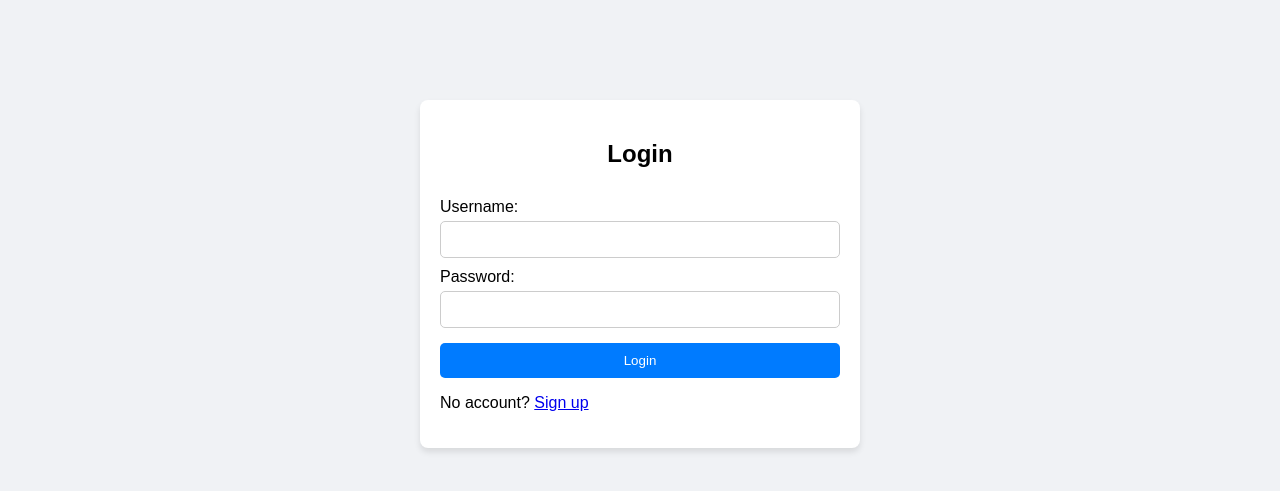
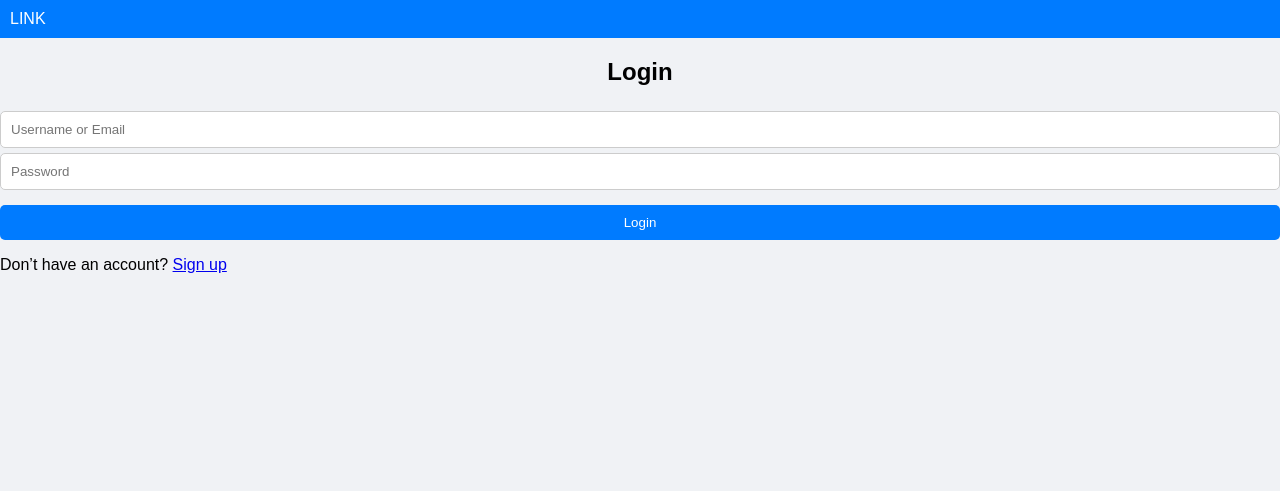
Before and after one commit to david1111402/Chat-app-main, a Python web app: template templates/login.html in a window 1280 px wide. Shown: the top 491 px of the page. Run offline with Jinja, Linux system fonts and the light colour scheme; the template is opened without the code that fills it, so the values that code supplies are empty.

Commit message:
Update login.html

```diff
--- a/templates/login.html
+++ b/templates/login.html
@@ -1,26 +1,24 @@
-<!DOCTYPE html>
+<!doctype html>
 <html lang="en">
 <head>
-  <meta charset="UTF-8">
-  <title>Login</title>
+  <meta charset="utf-8" />
+  <title>LINK - Login</title>
   <link rel="stylesheet" href="{{ url_for('static', filename='styles.css') }}">
+  <meta name="viewport" content="width=device-width, initial-scale=1" />
 </head>
 <body>
-  <div class="container">
+  <header>
+    <div class="brand">LINK</div>
+  </header>
+
+  <main class="form-container">
     <h2>Login</h2>
-    {% if error %}
-      <p class="error">{{ error }}</p>
-    {% endif %}
-    <form method="POST">
-      <label>Username:</label>
-      <input type="text" name="username" required>
-
-      <label>Password:</label>
-      <input type="password" name="password" required>
-
+    <form method="POST" action="/login">
+      <input type="text" name="username" placeholder="Username or Email" required />
+      <input type="password" name="password" placeholder="Password" required />
       <button type="submit">Login</button>
     </form>
-    <p>No account? <a href="{{ url_for('signup') }}">Sign up</a></p>
-  </div>
+    <p>Don’t have an account? <a href="/signup">Sign up</a></p>
+  </main>
 </body>
 </html>
```
